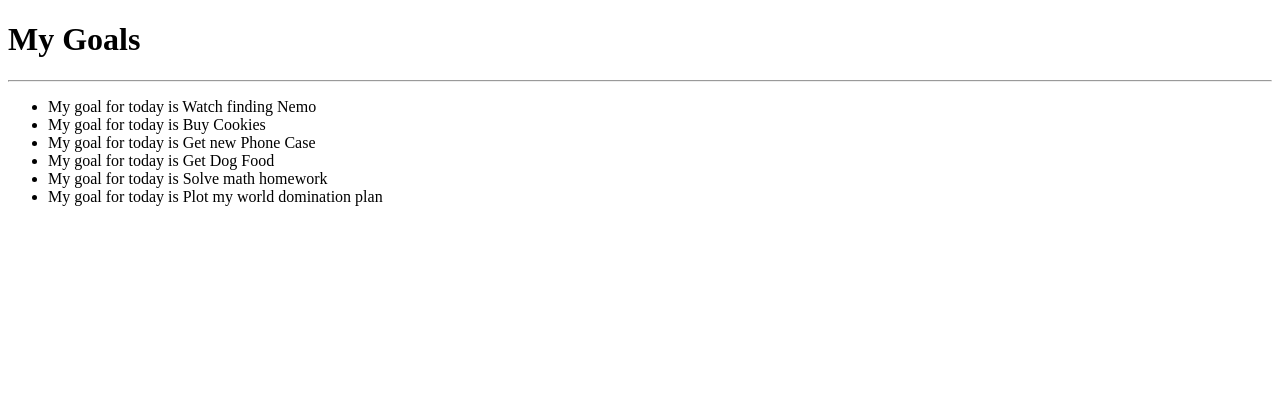
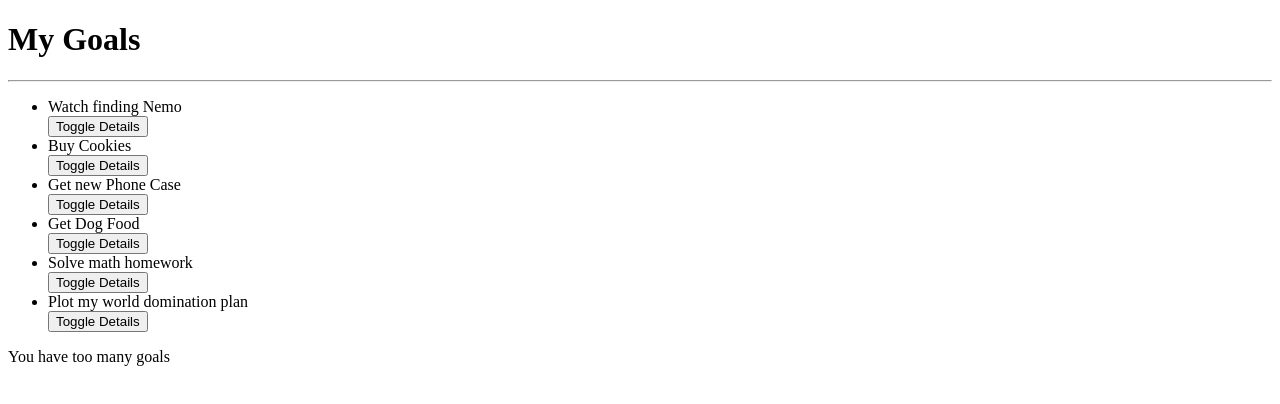
Before and after one commit to kojwangbora/first-app, an Angular app: page / in a window 1280 px wide. Shown: the top 404 px of the page. Built offline with nearby package versions, Linux system fonts and the light colour scheme.

Commit message:
commmitss

```diff
--- a/src/app/app.module.ts
+++ b/src/app/app.module.ts
@@ -4,11 +4,13 @@
 import { AppRoutingModule } from './app-routing.module';
 import { AppComponent } from './app.component';
 import { GoalComponent } from './goal/goal.component';
+import { GoalDetailComponent } from './goal-detail/goal-detail.component';
 
 @NgModule({
   declarations: [
     AppComponent,
-    GoalComponent
+    GoalComponent,
+    GoalDetailComponent
   ],
   imports: [
     BrowserModule,
--- /dev/null
+++ b/src/app/goal-detail/goal-detail.component.html
@@ -0,0 +1 @@
+<p>{{goal.description}}</p>
--- /dev/null
+++ b/src/app/goal-detail/goal-detail.component.ts
@@ -0,0 +1,18 @@
+import { Component, Input, OnInit } from '@angular/core';
+import { Goal } from '../goal';
+
+@Component({
+  selector: 'app-goal-detail',
+  templateUrl: './goal-detail.component.html',
+  styleUrls: ['./goal-detail.component.css']
+})
+export class GoalDetailComponent implements OnInit {
+
+  @Input()
+  goal!: Goal;
+  constructor() { }
+
+  ngOnInit(){
+  }
+
+}
--- a/src/app/goal.ts
+++ b/src/app/goal.ts
@@ -1,5 +1,9 @@
 export class Goal {
-    id!: number;
-    name!: string;
+    showDescription:boolean;
+    constructor(public id: number, public name: string, public description: string){
+        this.showDescription=false;
+    }
+    // id!: number;
+    // name!: string;
     // description!: string;
 }
--- a/src/app/goal/goal.component.html
+++ b/src/app/goal/goal.component.html
@@ -1,9 +1,11 @@
-<div>
-    <h1>My Goals</h1>
-    <hr>
-    <ul>
-      <li *ngFor='let goal of goals'>
-       My goal for today is {{goal.name}}
-      </li>
-    </ul>
-</div>
+
+<h1>My Goals</h1>
+<hr>
+<ul>
+    <div *ngFor='let goal of goals; let i = index'>
+        <li>{{goal.name}}</li>
+        <button (click)='toggleDetails(i)'>Toggle Details</button>
+        <app-goal-detail *ngIf='goal.showDescription'[goal]='goal'></app-goal-detail>
+    </div>
+</ul>
+<p *ngIf='goals.length >5'>You have too many goals</p>
--- a/src/app/goal/goal.component.ts
+++ b/src/app/goal/goal.component.ts
@@ -9,12 +9,12 @@
 export class GoalComponent implements OnInit {
 
   goals:Goal[] = [
-    {id:1, name:'Watch finding Nemo'},
-    {id:2,name:'Buy Cookies'},
-    {id:3,name:'Get new Phone Case'},
-    {id:4,name:'Get Dog Food'},
-    {id:5,name:'Solve math homework'},
-    {id:6,name:'Plot my world domination plan'},
+    new Goal(1, 'Watch finding Nemo', 'Find an online version and watch merlin find his son'),
+    new Goal(2, 'Buy Cookies', 'I have to buy cookies for the parrot'),
+    new Goal(3, 'Get new Phone Case', 'Diana has her birthday coming up soon'),
+    new Goal(4, 'Get Dog Food', 'Pupper likes expensive sancks'),
+    new Goal(5, 'Solve math homework', 'Damn Math'),
+    new Goal(6, 'Plot my world domination plan', 'Cause I am an evil overlord'),
 
   ];
 
```
Also changed, not shown: src/app/goal-detail/goal-detail.component.css (added), 1 other file (tests, documents, lock files or other folders).
